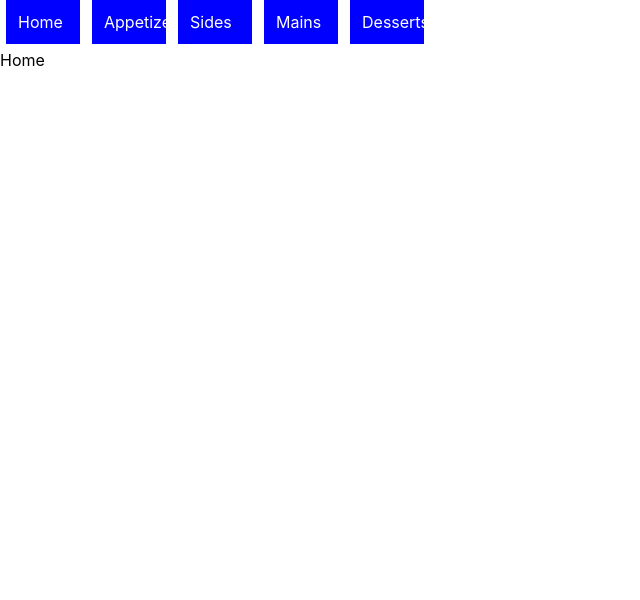
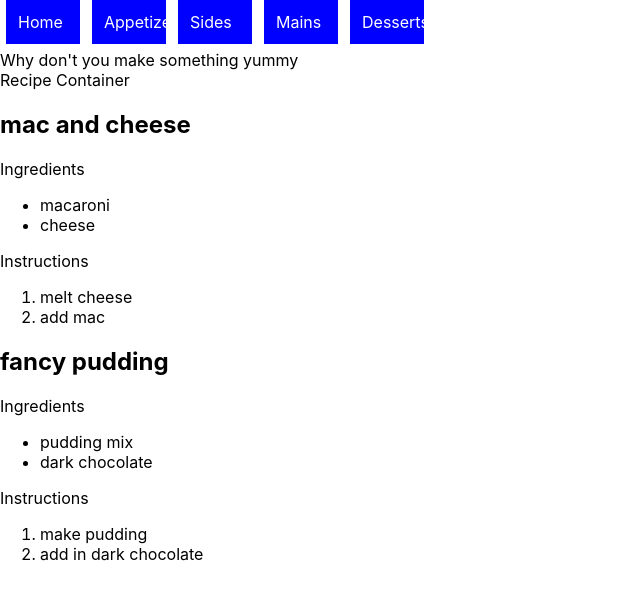
Before and after one commit to allisonbohannon/Flatiron_Phase_2_Project, a React (Create React App) app: page / in a window 1280 px wide. Shown: the top 600 px of the page, without its empty margins (0-640 px from the left). Built offline with nearby package versions, Linux system fonts and the light colour scheme; data requests are answered from the project's data file.

Commit message:
Create framework for recipe container and card

```diff
--- a/src/components/Home.js
+++ b/src/components/Home.js
@@ -1,11 +1,13 @@
-import React, {useState, useEffect} from "react";
+import React from "react";
+import RecipeContainer from "./RecipeContainer";
 
-function Home() {
-
+function Home({ recipeList }) {
 
     return (
         <div>
-            Home
+            Why don't you make something yummy
+            <RecipeContainer recipeList={recipeList} />
+
         </div>
     )
 }
--- a/src/components/RecipeCard.js
+++ b/src/components/RecipeCard.js
@@ -2,9 +2,23 @@ import React from "react";
 
 function RecipeCard({ recipe }) {
 
+    const {name, ingredients, instructions} = recipe
+
+    const displayIngredients = ingredients.map(ingredient => {
+        return <li key={ingredient}>{ingredient}</li>
+    })
+
+    const displayInstructions = instructions.map(instruction => {
+        return <li key={instruction}>{instruction}</li>
+    })
+
     return(
         <div>
-            Recipe
+            <h2>{name}</h2>
+            <p>Ingredients</p>
+            <ul>{displayIngredients}</ul>
+            <p>Instructions</p>
+            <ol>{displayInstructions}</ol>
         </div>
     )
 
--- a/src/components/RecipeContainer.js
+++ b/src/components/RecipeContainer.js
@@ -1,10 +1,17 @@
 import React from "react";
+import RecipeCard from "./RecipeCard";
 
 function RecipeContainer({ recipeList }) {
+
+   const displayRecipes = recipeList.map(recipe => {
+    return <RecipeCard key={recipe.id} recipe={recipe}/>
+    })
+
 
     return(
         <div>
             Recipe Container
+           {displayRecipes}
         </div>
     )
 
--- a/src/index.js
+++ b/src/index.js
@@ -1,7 +1,7 @@
 import React from 'react';
 import ReactDOM from 'react-dom/client';
 import './index.css';
-import App from './App';
+import App from './components/App';
 import reportWebVitals from './reportWebVitals';
 import {BrowserRouter as Router} from 'react-router-dom';
 
```
